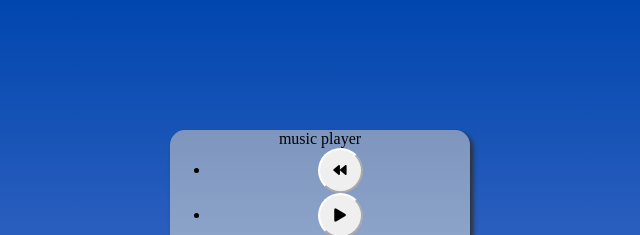
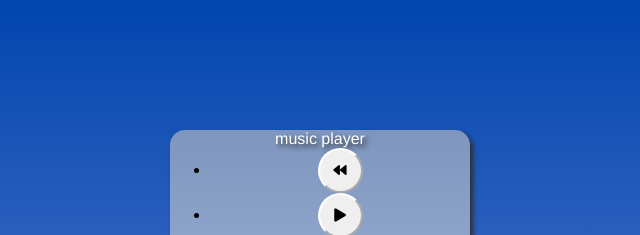
Before and after one commit to MHasanH1/Mehdi-Khamideh-40131873, a plain HTML site: page index.html in a window 1280 px wide. Shown: the top 235 px of the page, 430-1070 px from the left. Drawn offline with Linux system fonts and the light colour scheme.

Commit message:
p styles added

```diff
--- a/style.css
+++ b/style.css
@@ -19,6 +19,11 @@ div{
 }
 div:hover{
     background-image: linear-gradient(rgba(171, 179, 192, 0.796), rgba(220, 234, 248, 0.792));
+}
+p{
+    color: white;
+    text-shadow: 3px 3px 5px #2e2e2e;
+    font-family:'Franklin Gothic Medium', 'Arial Narrow', Arial, sans-serif;
 }
 bigpart -> {
     height: 400px;
```
